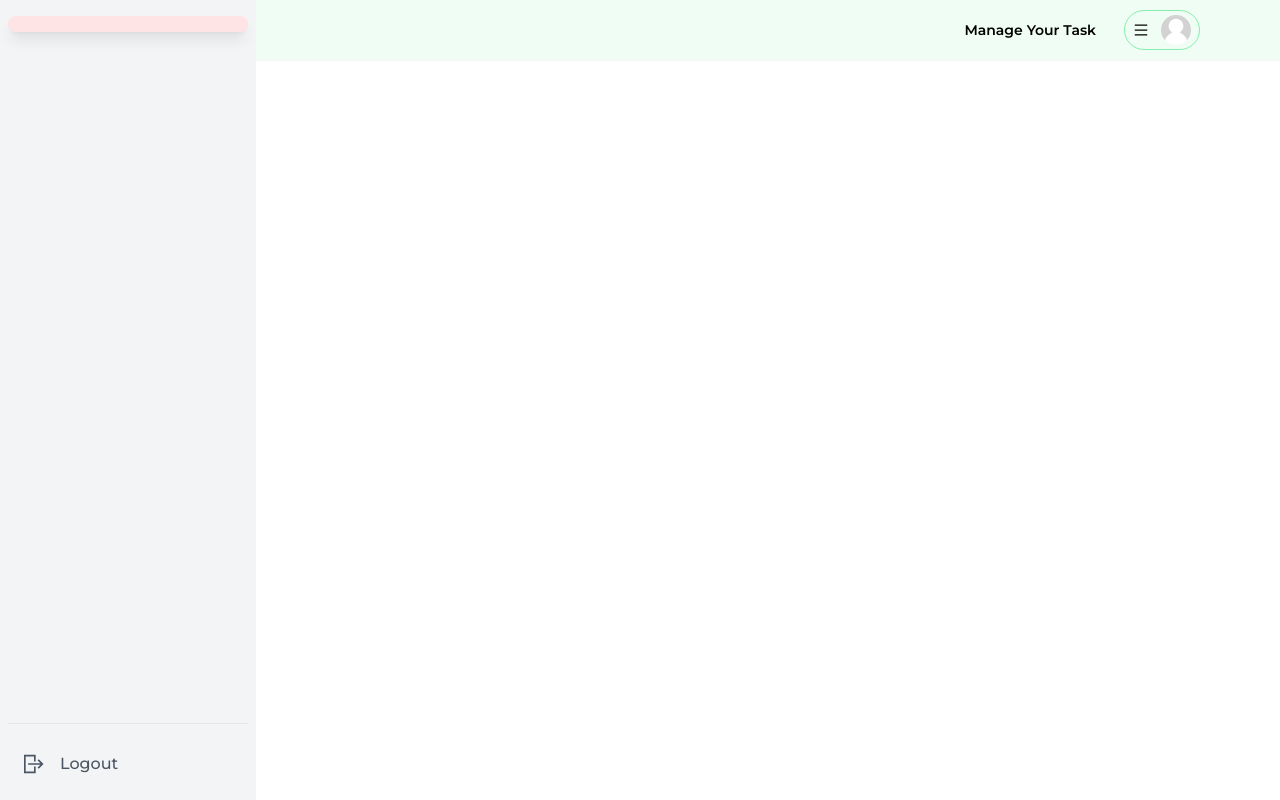
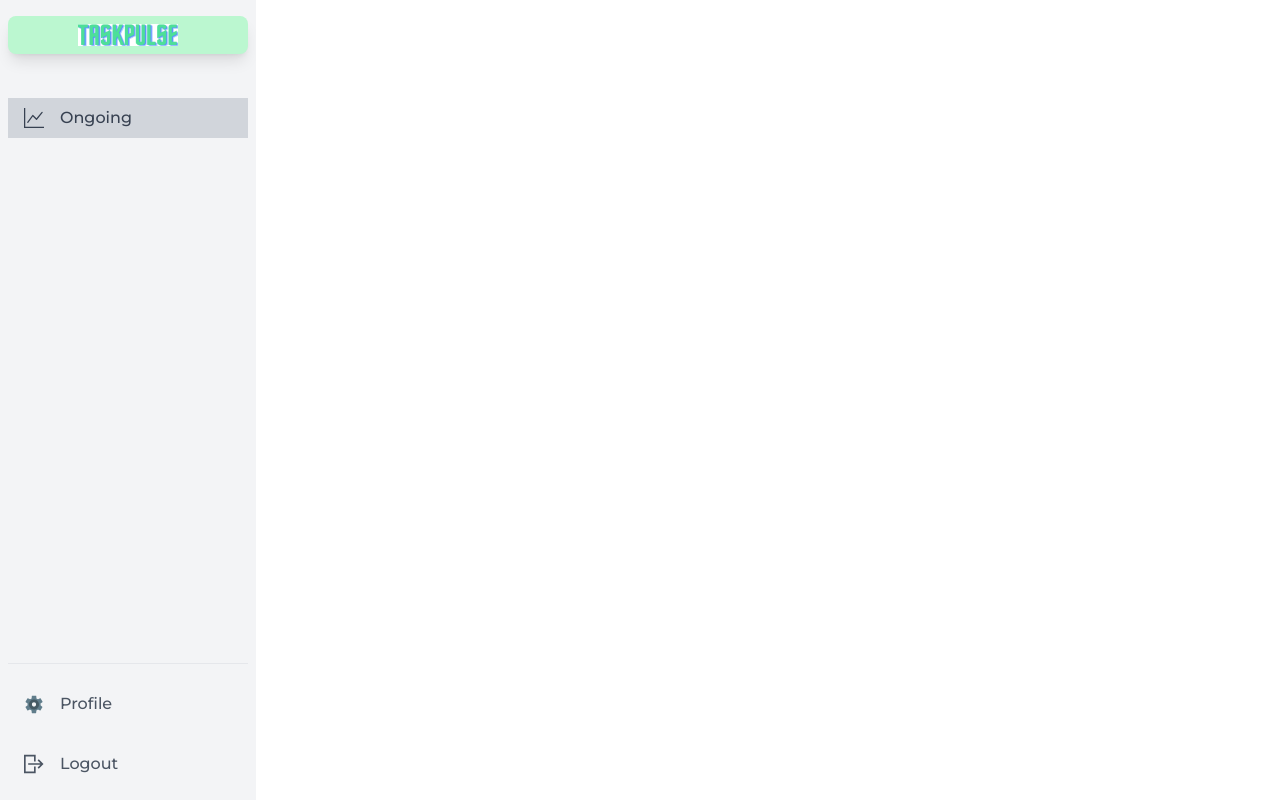
Before and after one commit to Rahim00001/TaskPulse, a React (Vite) app: page /dashboard in a window 1280 px wide. Built offline with nearby package versions, Linux system fonts and the light colour scheme.

Commit message:
menu item added on dashboard

```diff
--- /dev/null
+++ b/src/components/Dashboard/Sidebar/MenuItem.jsx
@@ -0,0 +1,19 @@
+/* eslint-disable react/prop-types */
+import { NavLink } from 'react-router-dom'
+
+const MenuItem = ({ label, address, icon: Icon }) => {
+    return (
+        <NavLink to={address} end
+            className={
+                ({ isActive }) =>
+                    `flex items-center px-4 py-2 my-5  transition-colors duration-300 transform  hover:bg-gray-300   hover:text-gray-700 ${isActive ? 'bg-gray-300  text-gray-700' : 'text-gray-600'
+                    }`
+            }
+        >
+            <Icon className='w-5 h-5' />
+            <span className='mx-4 font-medium'>{label}</span>
+        </NavLink>
+    )
+}
+
+export default MenuItem
--- a/src/components/Dashboard/Sidebar/Sidebar.jsx
+++ b/src/components/Dashboard/Sidebar/Sidebar.jsx
@@ -1,22 +1,17 @@
 import { useState } from 'react'
 // Components
-// import Logo from '../../Shared/Logo'
-// import MenuItem from './MenuItem'
-// import ToggleBtn from '../../Button/ToggleBtn'
+import MenuItem from './MenuItem'
 // Icons
 import { GrLogout } from 'react-icons/gr'
 import { FcSettings } from 'react-icons/fc'
 import { AiOutlineBars } from 'react-icons/ai'
 import { BsGraphUp } from 'react-icons/bs'
+import { Link } from 'react-router-dom'
+import logo from "../../../assets/Images/taskpulse.png"
 
 const Sidebar = () => {
-    const [toggle, setToggle] = useState(false)
-    const [isActive, setActive] = useState(false)
+    const [isActive, setActive] = useState(true)
 
-    //   For guest/host menu item toggle button
-    //   const toggleHandler = event => {
-    //     setToggle(event.target.checked)
-    //   }
     // Sidebar Responsive Handler
     const handleToggle = () => {
         setActive(!isActive)
@@ -28,9 +23,12 @@ const Sidebar = () => {
                 <div>
                     <div className='block cursor-pointer p-4 font-bold'>
                         {/* <Logo /> */}
+                        <Link to='/'>
+                            <img src={logo} alt='logo' width='100' height='10'
+                            />
+                        </Link>
                     </div>
                 </div>
-
                 <button
                     onClick={handleToggle}
                     className='mobile-menu-button p-4 focus:outline-none focus:bg-gray-200'
@@ -45,35 +43,34 @@ const Sidebar = () => {
             >
                 <div>
                     <div>
-                        <div className='w-full hidden md:flex px-4 py-2 shadow-lg rounded-lg justify-center items-center bg-rose-100 mx-auto'>
+                        <div className='w-full hidden md:flex px-4 py-2 shadow-lg rounded-lg justify-center items-center bg-green-200 mx-auto'>
                             {/* <Logo /> */}
+                            <Link to='/'>
+                                <img className='hidden md:block' src={logo} alt='logo' width='100' height='10'
+                                />
+                            </Link>
                         </div>
                     </div>
-
                     {/* Nav Items */}
                     <div className='flex flex-col justify-between flex-1 mt-6'>
-                        {/* If a user is host */}
-                        {/* <ToggleBtn toggleHandler={toggleHandler} />
                         <nav>
+                            {/* Menu Items */}
                             <MenuItem
                                 icon={BsGraphUp}
-                label='Statistics'
+                                label='Ongoing'
                                 address='/dashboard'
-              /> */}
-
-                        {/* Menu Items */}
-                        {/* </nav> */}
+                            />
+                        </nav>
                     </div>
                 </div>
-
+                {/* bottom Menu Items */}
                 <div>
                     <hr />
-
-                    {/* <MenuItem
+                    <MenuItem
                         icon={FcSettings}
                         label='Profile'
                         address='/dashboard/profile'
-          /> */}
+                    />
                     <button className='flex w-full items-center px-4 py-2 mt-5 text-gray-600 hover:bg-gray-300   hover:text-gray-700 transition-colors duration-300 transform'>
                         <GrLogout className='w-5 h-5' />
 
```
Also changed, not shown: src/main.jsx (+13 -12 lines). Lines whose indentation alone changed are shown as unchanged.
